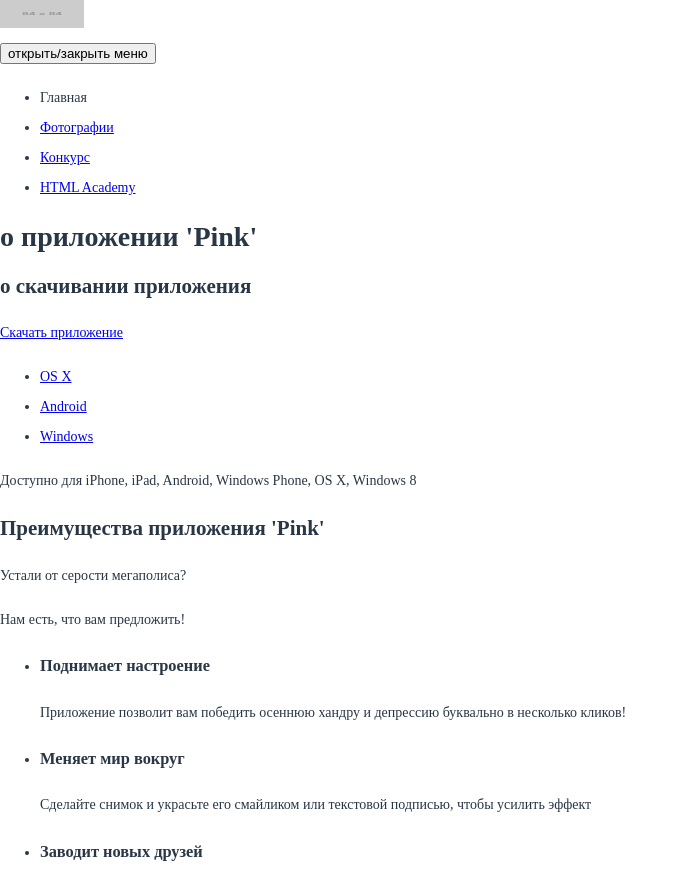
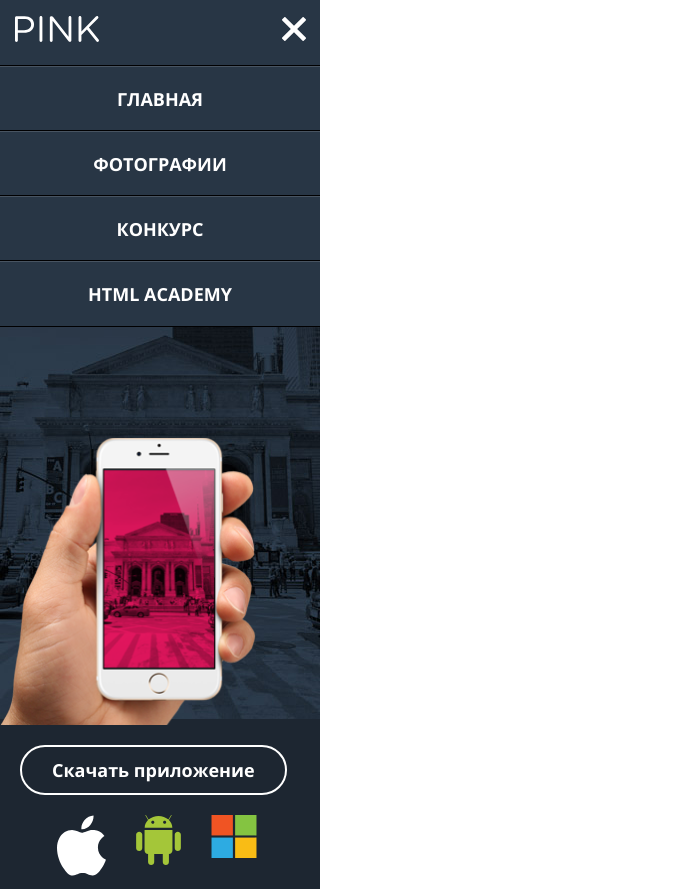
Before and after one commit to d109652/1005159-pink-17, a website: page source/index.html in a window 1280 px wide. Shown: the top 889 px of the page, without its empty margins (0-688 px from the left). Drawn offline with nearby package versions, Linux system fonts and the light colour scheme; files that its build step writes are made by us from their sources; placeholder pictures from the web are drawn by us.

Commit message:
стили для index.html

```diff
--- a/source/index.html
+++ b/source/index.html
@@ -8,10 +8,10 @@
   <body>
     <header class="page-header">
       <a class="page-header__logo">
-        <img class="page-header__logo-image" src="http://placehold.it/84*28" width="84" height="28" alt="приложение 'pink'">
+        <img class="page-header__logo-image" src="img/logo-pink-white-mobile.svg" width="84" height="28" alt="приложение 'pink'">
       </a>
+      <button class="page-header__toggle" type="button">открыть/закрыть меню</button>
       <nav class="main-nav">
-        <button class="main-nav__toggle" type="button">открыть/закрыть меню</button>
         <ul class="main-nav__list site-list">
           <li class="site-list__item site-list__item--active"><a>Главная</a></li>
           <li class="site-list__item"><a href="photo.html">Фотографии</a></li>
@@ -24,11 +24,28 @@
       <h1 class="visually-hidden">о приложении 'Pink'</h1>
       <section class="download">
         <h2 class="visually-hidden">о скачивании приложения</h2>
+        <div class="download__photo-wrapper">
+          <img class="download__photo" src="img/iphone-hand-mobile@1x.png" width="257" height="288" alt="фотография открытого приложения">
+        </div>
         <a class="download__button" href="#">Скачать приложение</a>
         <ul class="download__list">
-          <li class="download__item download__item--iOS"><a href="#">OS X</a></li>
-          <li class="download__item download__item--Android"><a href="#">Android</a></li>
-          <li class="download__item download__item--Windows"><a href="#">Windows</a></li>
+          <li class="download__item download__item--iOS">
+            <a href="#">
+              <span class="visually-hidden">OS X</span>
+              <img src="img/logo-apple.svg" width="49" height="61" alt="логотип apple">
+            </a>
+          </li>
+          <li class="download__item download__item--Android">
+            <a href="#">
+              <span class="visually-hidden">Android</span>
+              <img src="img/logo-android.svg" width="45" height="50" alt="логотип android">
+            </a>
+          </li>
+          <li class="download__item download__item--Windows">
+            <a href="#">
+              <img src="img/logo-microsoft.svg" width="46" height="43" alt="логотип Microsoft">
+            </a>
+          </li>
         </ul>
         <p class="download__tagline">Доступно для iPhone, iPad, Android, Windows Phone, OS X, Windows 8</p>
       </section>
@@ -48,9 +65,9 @@
           <li class="advantages__item">
             <h3 class="advantages__title">Заводит новых друзей</h3>
             <p class="advantages__description">Ставьте лайки, комментируйте, делитесь фотографиями с друзьями и заводите новых</p>
+            <img class="advantages__item-image" src="img/iphone-screen-mobile@1x.png" width="158" height="320" alt="Pink:'Всем поивет!'">
           </li>
         </ul>
-        <img class="advantages__image" src="http://placehold.it/166*280" width="166" height="280" alt="Pink:'Всем поивет!'">
       </section>
       <section class="reviews">
         <div class="reviews__wrapper slider">
--- /dev/null
+++ b/source/less/blocks/advantages.less
@@ -0,0 +1,22 @@
+.advantages__tagline {
+  .indent-zeroing;
+  margin-top: 30px;
+  text-align: center;
+  font-size: 24px;
+  line-height: 30px;
+  font-weight: 400;
+}
+
+.advantages__list {
+  .list-decoration-none;
+  .indent-zeroing;
+  text-align: center;
+  background-color: #f2f2f2;
+}
+
+.advantages__title {
+  color: #000000;
+  font-size: 18px;
+  line-height: 24px;
+  font-weight: 700;
+}
--- a/source/less/blocks/body.less
+++ b/source/less/blocks/body.less
@@ -1,7 +1,10 @@
 body {
   margin: 0;
   padding: 0;
+  width: 320px;
   background-color: #ffffff;
+
+  font-family: "Open Sans", "Arial", sans-serif;
   color: #283645;
   font-size: 14px;
   line-height: 30px;
--- /dev/null
+++ b/source/less/blocks/download.less
@@ -0,0 +1,47 @@
+.download {
+  background-color: #1d2631;
+}
+
+.download__photo-wrapper {
+  background-image: url("../img/bg-back-mobile@1x.jpg");
+  background-repeat: no-repeat;
+  background-position: center -70px;
+}
+
+.download__photo {
+  margin-top: 110px;
+  margin-bottom: -10px;
+}
+
+.download__list {
+  .list-decoration-none;
+  margin-left: 57px;
+  display: flex;
+  flex-wrap: wrap;
+}
+
+.download__item {
+  margin-right: 30px;
+}
+
+.download__tagline {
+  padding: 20px;
+  text-align: center;
+  color: #ffffff;
+  font-size: 14px;
+  line-height: 24px;
+  font-weight: 400;
+}
+
+.download__button {
+  display: inline-block;
+  padding: 14px 30px;
+  margin: 20px;
+  text-align: center;
+  color: #ffffff;
+  font-size: 18px;
+  line-height: 18px;
+  font-weight: 700;
+  border: 2px solid #ffffff;
+  border-radius: 30px;
+}
--- a/source/less/blocks/main-nav.less
+++ b/source/less/blocks/main-nav.less
@@ -6,21 +6,25 @@
   text-transform: uppercase;
   font-weight: 700;
 }
+
 .main-nav a {
   text-decoration: none;
   color: #ffffff;
 }
+
 .site-list {
   padding: 0;
   margin: 0;
   list-style: none;
 }
+
 .site-list__item {
   padding: 16px;
   text-align: center;
   border-top: 1px solid #485461;
   box-shadow: 0 -1px 0 0 #000001;
 }
+
 .site-list__item:last-child {
   border-bottom: 1px solid #000001;
 }
--- /dev/null
+++ b/source/less/blocks/page-header.less
@@ -0,0 +1,25 @@
+.page-header {
+  position: relative;
+  background-color: #283645;
+  padding-top: 15px;
+}
+
+.page-header__logo {
+  display: inline-block;
+  margin-left: 15px;
+  margin-bottom: 13px;
+}
+
+.page-header__toggle {
+  position: absolute;
+  left: 280px;
+  width: 26px;
+  height: 26px;
+
+  font-size: 0;
+
+  background-color: transparent;
+  background-image: url("../img/icon-menu-cross.svg");
+  background-repeat: no-repeat;
+  border: 2px solid transparent;
+}
--- /dev/null
+++ b/source/less/global/fonts.less
@@ -0,0 +1,23 @@
+@font-face {
+  font-family: "Open Sans";
+  src: url("../fonts/opensans.woff2") format("woff2"), url("../fonts/opensans.woff") format("woff");
+  font-weight: 500;
+  font-style: normal;
+  font-display: swap;
+}
+
+@font-face {
+  font-family: "Open Sans";
+  src: url("../fonts/opensansbold.woff2") format("woff2"), url("../fonts/opensansbold.woff");
+  font-weight: 700;
+  font-style: normal;
+  font-display: swap;
+}
+
+@font-face {
+  font-family: "Open Sans";
+  src: url("../fonts/opensanslight.woff2") format("woff2"), url("../fonts/opensanslight.woff") format("woff");
+  font-weight: 400;
+  font-style: normal;
+  font-display: swap;
+}
--- /dev/null
+++ b/source/less/global/global-classes.less
@@ -0,0 +1,22 @@
+.visually-hidden {
+  position: absolute;
+  clip: rect(0 0 0 0);
+  width: 1px;
+  height: 1px;
+  margin: -1px;
+}
+
+a {
+  text-decoration: none;
+}
+
+.list-decoration-none {
+  list-style: none;
+  margin: 0;
+  padding: 0;
+}
+
+.indent-zeroing {
+  margin: 0;
+  padding: 0;
+}
--- a/source/less/style.less
+++ b/source/less/style.less
@@ -1 +1,7 @@
 @import "blocks/body.less";
+@import "blocks/main-nav.less";
+@import "blocks/page-header.less";
+@import "blocks/download.less";
+@import "blocks/advantages.less";
+@import "global/global-classes.less";
+@import "global/fonts.less";
```
